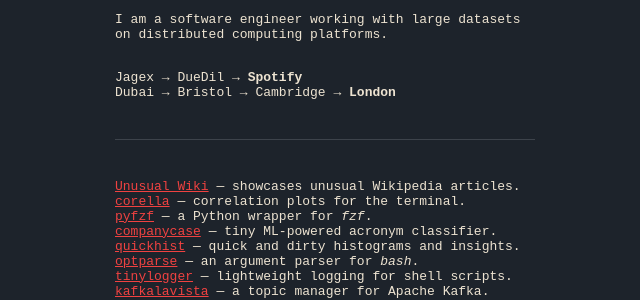
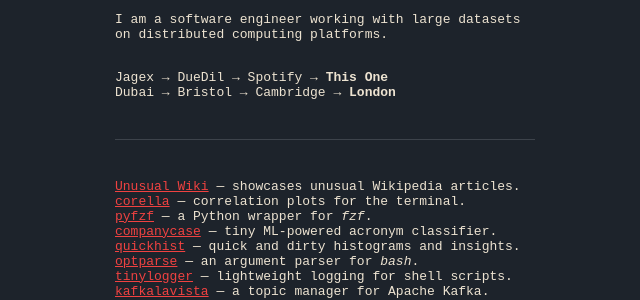
Before and after one commit to nk412/nk412.github.io, a plain HTML site: page index.html in a window 1280 px wide. Shown: the part 202-502 px from the top of the page, 315-955 px from the left. Drawn offline with Linux system fonts and the light colour scheme.

Commit message:
Update index.html

```diff
--- a/index.html
+++ b/index.html
@@ -32,7 +32,7 @@
     </p>
     <p>
       <br>
-      Jagex → DueDil → <b>Spotify</b><br>
+      Jagex → DueDil → Spotify → <b>This One</b><br>
       Dubai → Bristol → Cambridge → <b>London</b>
     </p>
     <hr>
```
